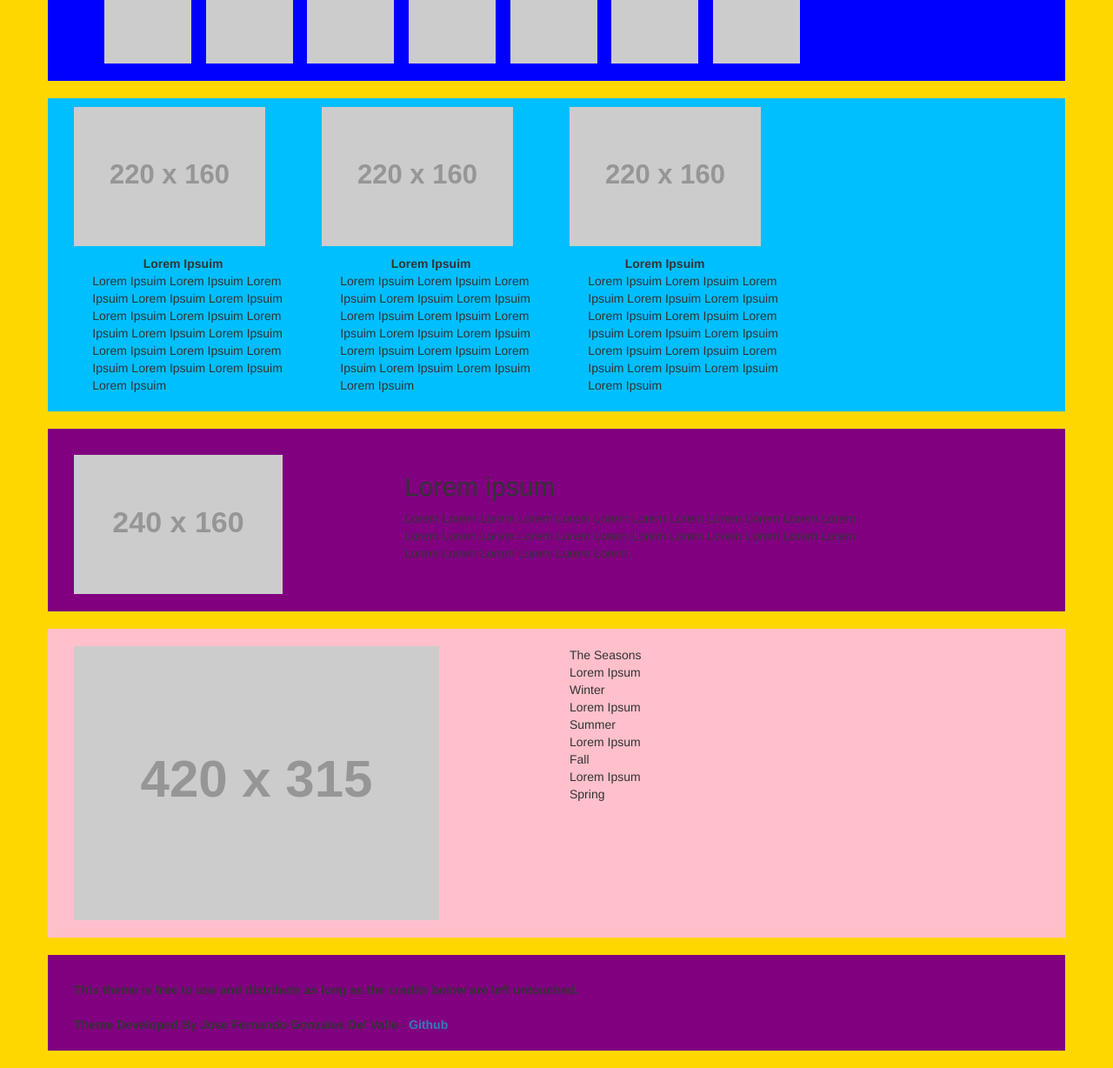
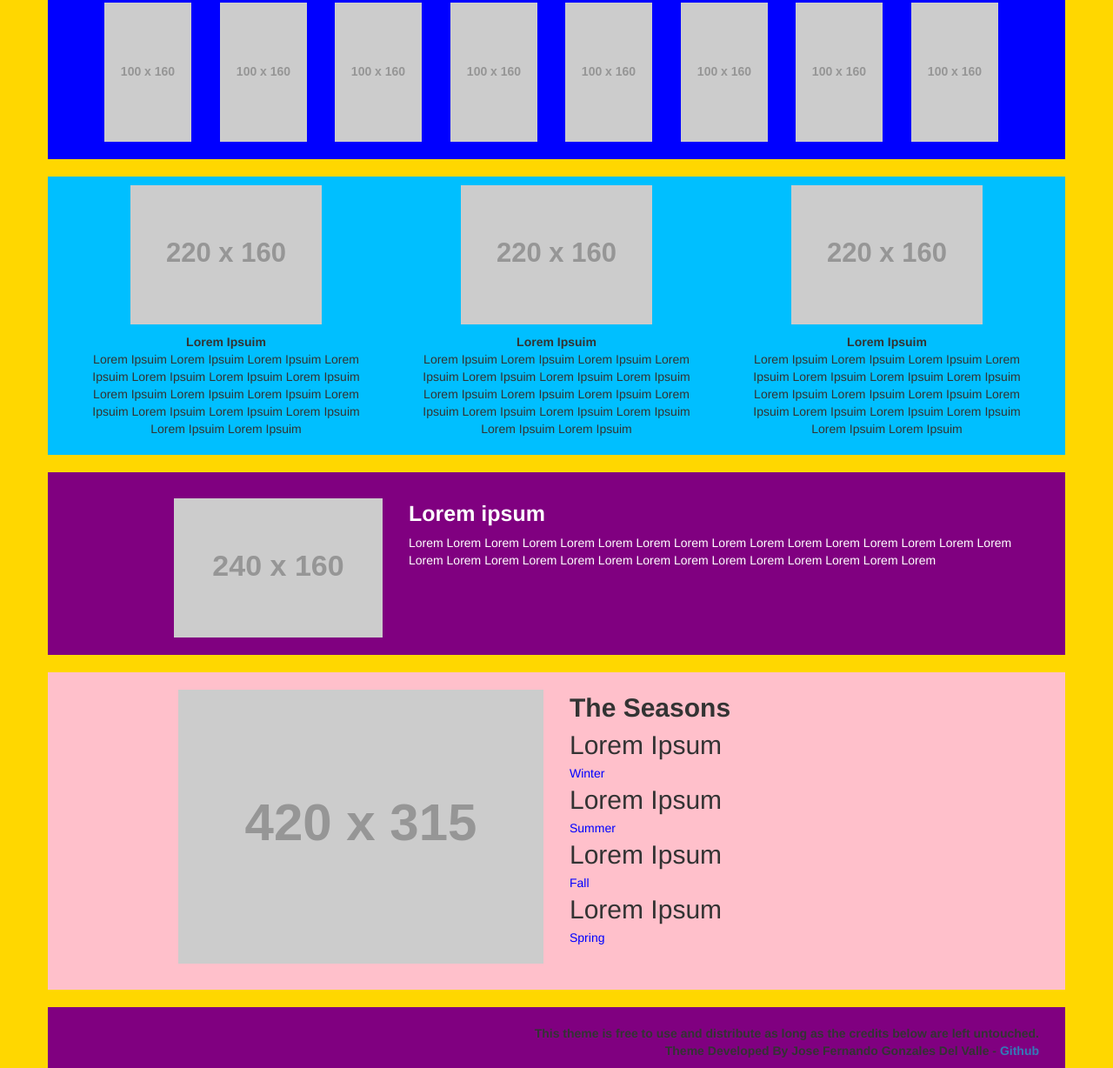
Before and after one commit to jfgonzal/fallTemplate, a website: page builds/development/index.html in a window 1280 px wide. Shown: the part 2881-4109 px from the top of the page at 87% size. Drawn offline with Linux system fonts and the light colour scheme; placeholder pictures from the web are drawn by us; a web font is replaced by a local one.

Commit message:
completely reworked the grid for the lg screen type

```diff
--- a/builds/development/index.html
+++ b/builds/development/index.html
@@ -145,10 +145,10 @@
                 <img class="pull-right" src="http://placehold.it/240x160">
             </div>
             <div class="text-snippet col-lg-8">
-                <div class="info-title">
+                <div class="info info-title">
                     Lorem ipsum
                 </div>
-                <div class="info-text">
+                <div class="info info-text">
                     Lorem Lorem Lorem Lorem Lorem Lorem Lorem Lorem Lorem Lorem
                     Lorem Lorem Lorem Lorem Lorem Lorem Lorem Lorem Lorem Lorem
                     Lorem Lorem Lorem Lorem Lorem Lorem Lorem Lorem Lorem Lorem
@@ -159,7 +159,10 @@
 
     <div class="container characters">
         <div class="character-content">
-            <div class="characters-lineup col-lg-10">
+            <div class="characters-lineup col-lg-12">
+                <div class="acolyte-media col-lg-1">
+                    <img class="" src="http://placehold.it/100x160">
+                </div>
                 <div class="acolyte-media col-lg-1">
                     <img class="" src="http://placehold.it/100x160">
                 </div>
@@ -187,32 +190,40 @@
 
     <div class="container extra">
         <div class="extra-content">
-            <div class="extra-snippet col-lg-3">
-                <img class="extra-image" src="http://placehold.it/220x160">
-                <div class="extra-text col-lg-offset-1">
-                    <div class="extra-text-title col-lg-offset-3"><b>Lorem Ipsuim</b></div>
+            <div class="extra-snippet col-lg-4">
+                <img class="extra-image center-block" src="http://placehold.it/220x160">
+                <div class="extra-text">
+                    <div class="extra-text-title text-center">
+                        Lorem Ipsuim
+                    </div>
+                    <div class="extra-text-body text-center">
                         Lorem Ipsuim Lorem Ipsuim Lorem Ipsuim Lorem Ipsuim
                         Lorem Ipsuim Lorem Ipsuim Lorem Ipsuim Lorem Ipsuim
                         Lorem Ipsuim Lorem Ipsuim Lorem Ipsuim Lorem Ipsuim
                         Lorem Ipsuim Lorem Ipsuim Lorem Ipsuim Lorem Ipsuim
                     </div>
                 </div>
-            <div class="extra-snippet col-lg-3">
-                <img class="extra-image" src="http://placehold.it/220x160">
-                <div class="extra-text col-lg-offset-1">
-                    <div class="extra-text-title col-lg-offset-3"><b>Lorem Ipsuim</b></div>
+            </div>
+            <div class="extra-snippet col-lg-4">
+                <img class="extra-image center-block" src="http://placehold.it/220x160">
+                <div class="extra-text">
+                    <div class="extra-text-title text-center">
+                        Lorem Ipsuim
+                    </div>
+                    <div class="extra-text-body text-center">
                         Lorem Ipsuim Lorem Ipsuim Lorem Ipsuim Lorem Ipsuim
                         Lorem Ipsuim Lorem Ipsuim Lorem Ipsuim Lorem Ipsuim
                         Lorem Ipsuim Lorem Ipsuim Lorem Ipsuim Lorem Ipsuim
                         Lorem Ipsuim Lorem Ipsuim Lorem Ipsuim Lorem Ipsuim
                     </div>
                 </div>
-            <div class="extra-snippet col-lg-3">
-                <img class="extra-image" src="http://placehold.it/220x160">
-                <div class="extra-text-title col-lg-offset-3">
-                    <b>Lorem Ipsuim</b>
             </div>
-                <div class="extra-text-body col-lg-offset-1">
+            <div class="extra-snippet col-lg-4">
+                <img class="extra-image center-block" src="http://placehold.it/220x160">
+                <div class="extra-text-title text-center">
+                    Lorem Ipsuim
+                </div>
+                <div class="extra-text-body text-center">
                     Lorem Ipsuim Lorem Ipsuim Lorem Ipsuim Lorem Ipsuim
                     Lorem Ipsuim Lorem Ipsuim Lorem Ipsuim Lorem Ipsuim
                     Lorem Ipsuim Lorem Ipsuim Lorem Ipsuim Lorem Ipsuim
@@ -222,24 +233,29 @@
         </div>
     </div>
 
+
     <div class="container snippet">
-        <div class="snippet-content">
+        <div class="snippet-content col-lg-12">
             <div class="media-snippet col-lg-4">
-                <img class="" src="http://placehold.it/240x160">
+                <img class="pull-right" src="http://placehold.it/240x160">
             </div>
-            <div class="text-snippet col-lg-6">
-                <h2>Lorem ipsum</h2>
+            <div class="text-snippet col-lg-8">
+                <div class="info info-title">
+                    Lorem ipsum
+                </div>
+                <div class="info info-text">
                     Lorem Lorem Lorem Lorem Lorem Lorem Lorem Lorem Lorem Lorem
                     Lorem Lorem Lorem Lorem Lorem Lorem Lorem Lorem Lorem Lorem
                     Lorem Lorem Lorem Lorem Lorem Lorem Lorem Lorem Lorem Lorem
                 </div>
             </div>
         </div>
+    </div>
 
     <div class="container meet">
-        <div class="meet-content">
-            <div class="left-meet col-lg-6">
-                <img class="meet-panel" src="http://placehold.it/420x315">
+        <div class="meet-content col-lg-12">
+            <div class="left-meet col-lg-6 ">
+                <img class="meet-panel pull-right" src="http://placehold.it/420x315">
             </div>
             <div class="right-meet col-lg-6">
                 <div class="meet-intro">The Seasons</div>
@@ -257,12 +273,12 @@
 
     <div class="container footer-fall">
         <div class="footer-fall-content">
-                <div class="footer-content col-lg-10">
-                 <div class="footer-fall-copyright">
+                <div class="footer-content col-lg-12">
+                 <div class="footer-fall-copyright pull-right">
                      <b>This theme is free to use and distribute as long as the credits below are left untouched.</b>
                  </div>
                     <br />
-                <div class="footer-dev-credit">
+                <div class="footer-dev-credit pull-right">
                     <b>Theme Developed By Jose Fernando Gonzales Del Valle - <a href="https://github.com/jfgonzal">Github</a></b>
                 </div>
             </div>
--- a/builds/development/js/script.js
+++ b/builds/development/js/script.js
@@ -2408,7 +2408,7 @@ $(document).ready(function(){
  * Created by zera on 1/13/2016.
  */
 
-}).call(this,require("ngpmcQ"),typeof self !== "undefined" ? self : typeof window !== "undefined" ? window : {},require("buffer").Buffer,arguments[3],arguments[4],arguments[5],arguments[6],"/fake_b6bce912.js","/")
+}).call(this,require("ngpmcQ"),typeof self !== "undefined" ? self : typeof window !== "undefined" ? window : {},require("buffer").Buffer,arguments[3],arguments[4],arguments[5],arguments[6],"/fake_52e5e309.js","/")
 },{"buffer":2,"ngpmcQ":5}],2:[function(require,module,exports){
 (function (process,global,Buffer,__argument0,__argument1,__argument2,__argument3,__filename,__dirname){
 /*!
--- a/components/sass/modules/_backgrounds.scss
+++ b/components/sass/modules/_backgrounds.scss
@@ -67,3 +67,7 @@ div{
 .footer-fall{
   background-color:purple;
 }
+
+.footer-content{
+  margin-top:-10px;
+}
--- a/components/sass/modules/_text.scss
+++ b/components/sass/modules/_text.scss
@@ -1,7 +1,38 @@
-.info-title{
+.info{
 
+  color:white;
+
+  &.info-title{
+    font-weight:bold;
+    margin-bottom:5px;
+    font-size:25px;
+  }
+
+  &.info-text{
+
+
+  }
 }
 
-.info-text{
+.quote{
+  font-weight:bold;
+  font-size:35px;
+  font-style:italic;
+}
 
+.extra-text-title{
+  font-weight:bold;
 }
+
+.meet-intro{
+  font-weight:bold;
+  font-size:30px;
+}
+
+.meet-title{
+  font-size:30px;
+}
+
+.meet-text{
+  color:blue;
+}
--- a/components/sass/modules/_widgets.scss
+++ b/components/sass/modules/_widgets.scss
@@ -65,7 +65,7 @@ div{
 }
 
 .right-meet{
-  margin-bottom:100px;
+  margin-bottom:50px;
 }
 
 .meet-panel{
@@ -77,7 +77,7 @@ div{
 }
 
 .footer-dev-credit{
-  margin-bottom:20px;
+  margin-bottom:10px;
 }
 
 .media-snippet{
```
Also changed, not shown: builds/development/css/main.css, components/css/style.css. Lines whose indentation alone changed are shown as unchanged.
